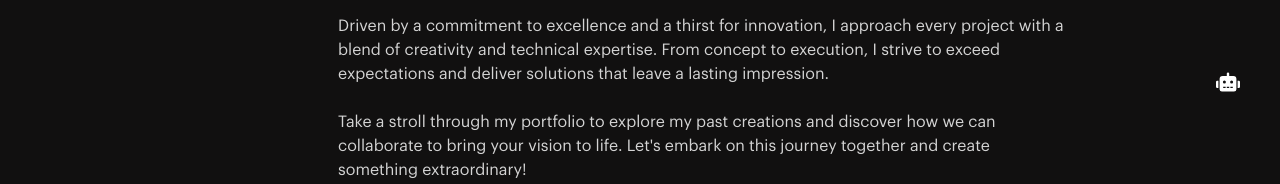
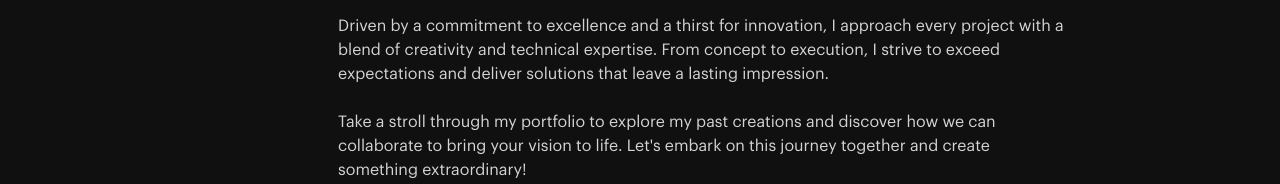
Before and after one commit to devemit/next14-portfolio, a Next.js app: page /about in a window 1280 px wide. Shown: the part 666-850 px from the top of the page. Built offline with nearby package versions, Linux system fonts and the light colour scheme; no server answers.

Commit message:
fix robot

```diff
--- a/app/layout.tsx
+++ b/app/layout.tsx
@@ -2,7 +2,6 @@ import './globals.css';
 import { Metadata } from 'next';
 import Navbar from '@/components/navbar';
 import localFont from 'next/font/local';
-import { ContactForm } from '@/components/contact-form';
 
 const graphik = localFont({
    src: '../public/fonts/GraphikRegular.otf',
@@ -22,9 +21,6 @@ export default function RootLayout({ children }: { children: React.ReactNode })
          <body className='bg-[#111010] px-4 py-12 flex flex-col md:flex-row max-w-4xl mx-4 md:mt-20 lg:mt-32 lg:mx-auto gap-12'>
             <Navbar />
             {children}
-            <div className='absolute bottom-0 right-0'>
-               <ContactForm />
-            </div>
          </body>
       </html>
    );
--- a/app/page.tsx
+++ b/app/page.tsx
@@ -1,9 +1,10 @@
 import { Metadata } from 'next';
 import { name, about, info } from '../utils/info';
+import Link from 'next/link';
 
 import { AiFillGithub, AiFillLinkedin } from 'react-icons/ai';
 
-import Link from 'next/link';
+import { ContactForm } from '@/components/contact-form';
 
 export const metadata: Metadata = {
    title: 'Mitko',
@@ -33,6 +34,9 @@ export default function Home() {
             </div>
             <p className='text-[#D4D4D4] my-4 text-[10px]'>© 2025 Mitko Devemit</p>
          </div>
+         <div className='absolute bottom-0 right-0'>
+            <ContactForm />
+         </div>
       </main>
    );
 }
--- a/components/contact-form.tsx
+++ b/components/contact-form.tsx
@@ -6,6 +6,7 @@ import { sendEmail } from '@/app/actions/contact';
 import { Input } from '@/components/ui/input';
 import { Label } from '@/components/ui/label';
 import { Textarea } from './ui/textarea';
+
 export const ContactForm = () => {
    const [isPending, startTransition] = useTransition();
    const [formState, setFormState] = useState({
```
